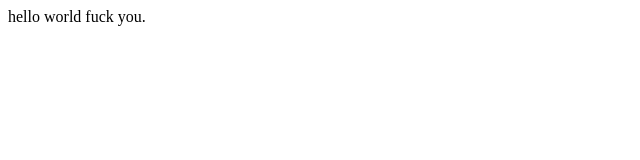
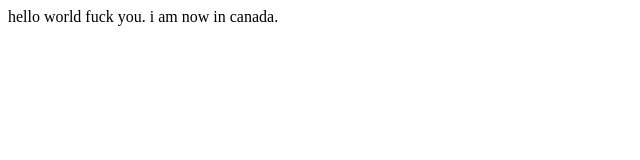
Before and after one commit to nazmulsisil/learngit, a plain HTML site: page index.html in a window 1280 px wide. Shown: the whole page, without its empty margins (0-640 px from the left). Drawn offline with Linux system fonts and the light colour scheme.

Commit message:
from canada

```diff
--- a/index.html
+++ b/index.html
@@ -9,7 +9,7 @@
 </head>
 
 <body>
-  hello world fuck you.
+  hello world fuck you. i am now in canada.
 </body>
 
 </html>
```
